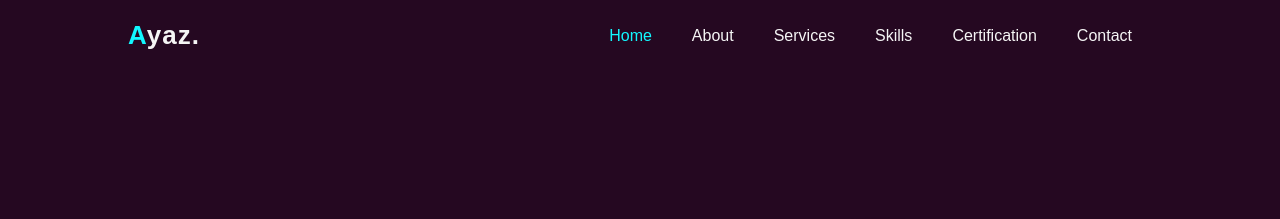
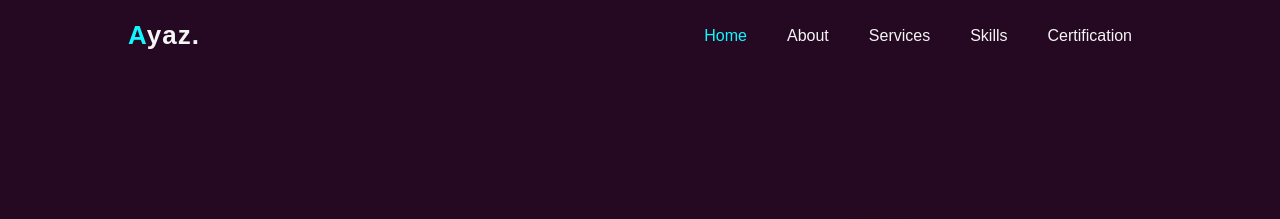
Before and after one commit to Ayaz-75/Portfolio-with-Ruby, a Jekyll site: the page built from index.markdown, in a window 1280 px wide. Shown: the top 219 px of the page. Built offline with Jekyll 4.4.1, drawn with Linux system fonts in a browser that asks for light colours.

Commit message:
Update header.html

```diff
--- a/_includes/header.html
+++ b/_includes/header.html
@@ -6,7 +6,6 @@
         <li><a href="#services" style="--i:3;">Services</a></li>
         <li><a href="#skills" style="--i:4;">Skills</a></li>
         <li><a href="#Portfolio" style="--i:5;">Certification</a></li>
-        <li><a href="#contact" style="--i:6">Contact</a></li>
     </ul>
     <div id="menu-icon" class="bx bx-menu"></div>
 </header>
```
